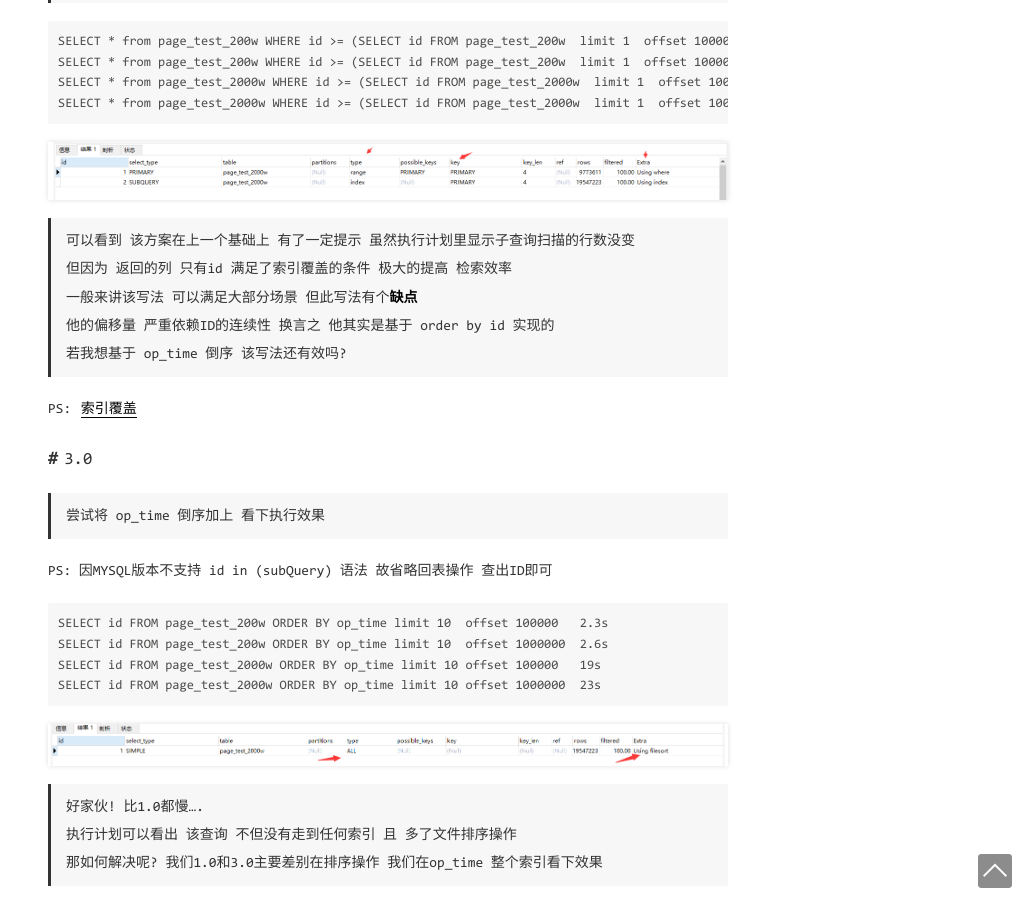
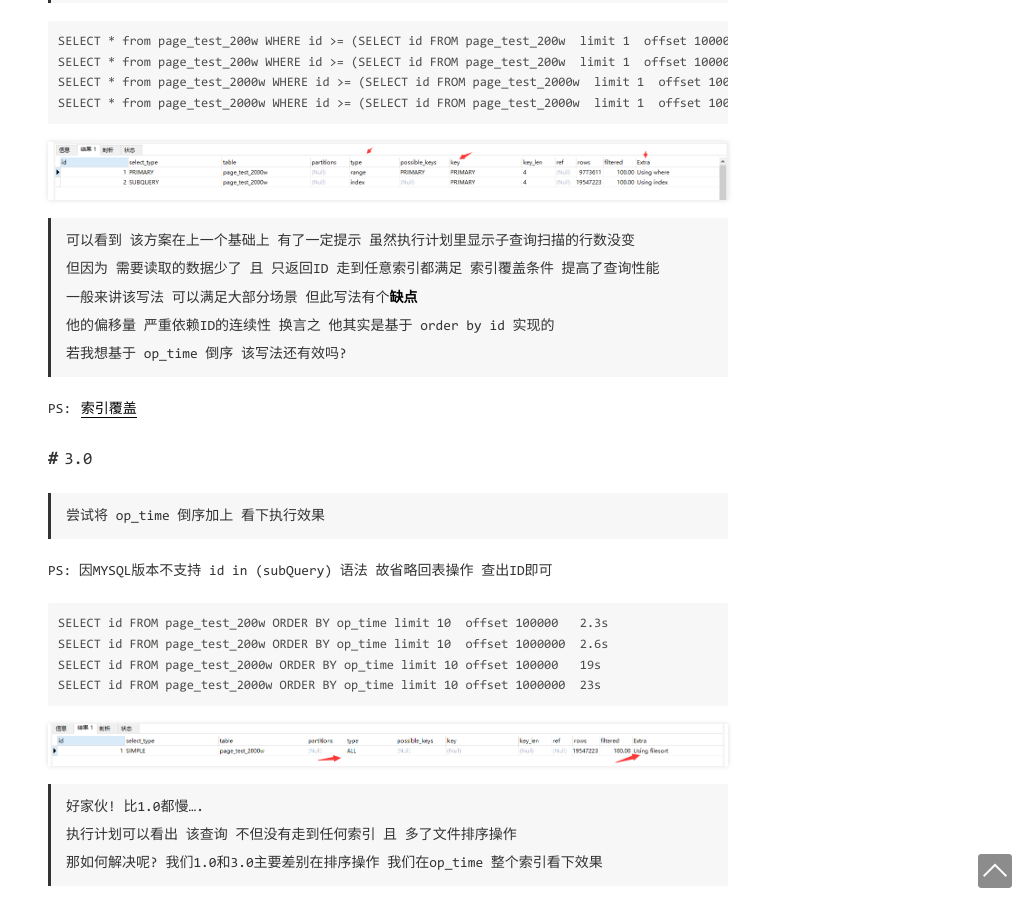
Before and after one commit to Bright1996/Bright1996.github.io, a Jekyll site: the page built from _posts/2021-02-03-Mysql优化.md, in a window 1280 px wide and 900 px high, scrolled down 1587 px. Shown: the whole window, without its empty margins (252-1280 px from the left). Built offline with Jekyll 4.4.1, drawn with Linux system fonts in a browser that asks for light colours; comment, search, counter and statistics services are not loaded.

Commit message:
调整1.0

```diff
--- a/_posts/2021-02-03-Mysql优化.md
+++ b/_posts/2021-02-03-Mysql优化.md
@@ -87,7 +87,7 @@ SELECT * from page_test_2000w WHERE id >= (SELECT id FROM page_test_2000w  limit
 
 >可以看到 该方案在上一个基础上 有了一定提示 虽然执行计划里显示子查询扫描的行数没变
 >
->但因为 返回的列 只有id 满足了索引覆盖的条件 极大的提高 检索效率
+>但因为 需要读取的数据少了 且 只返回ID 走到任意索引都满足 索引覆盖条件 提高了查询性能
 >
 >一般来讲该写法 可以满足大部分场景 但此写法有个**缺点**
 >
```
